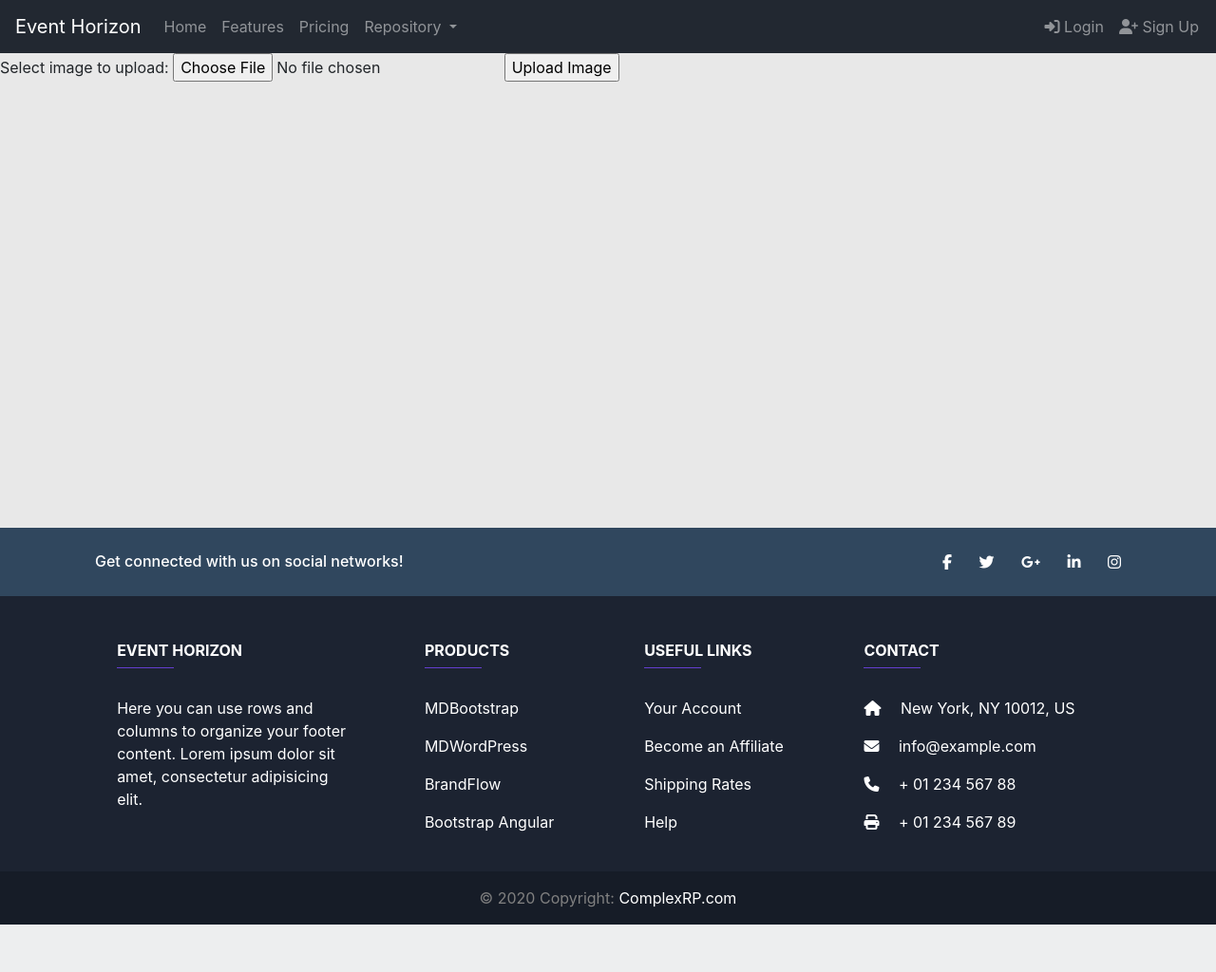
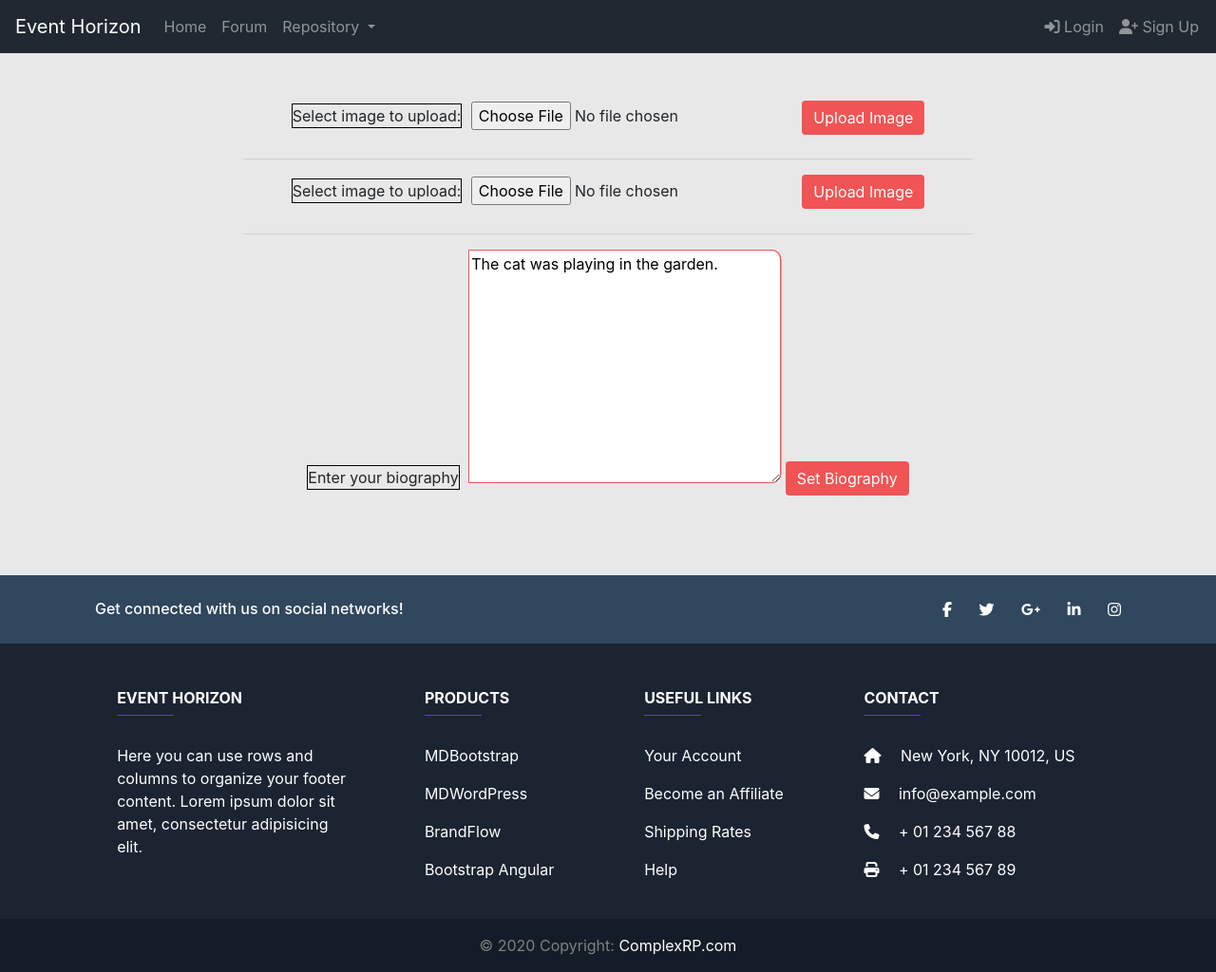
Before and after one commit to scotth0828/ComplexRP_Site, a PHP site: page /editprofile.php in a window 1280 px wide. Shown: the whole page at 95% size. Before the commit the page ends 974 px from the top, so only its background shows below. Run offline with PHP 8.4, Linux system fonts and the light colour scheme; some libraries are stand-ins or nearby versions.

Commit message:
nav update

```diff
--- a/css/main.css
+++ b/css/main.css
@@ -217,3 +217,23 @@ border-radius: 0px 10px 10px 0px;
 .remembermelabel {
 	color: white;
 }
+
+.dropdown-user-menu-item {
+	display: inline-block;
+}
+
+.dropdown-user-menu-item #avatar{
+	width: 32px;
+	height: 32px;
+	border-radius: 50%;
+
+}
+
+.dropdown-user-menu-item p {
+	padding-left: 5px;
+	display: inline-block;
+}
+
+.dropdown-user .dropdown-menu {
+	margin-top: -10px;
+}
--- a/css/profile.css
+++ b/css/profile.css
@@ -95,3 +95,32 @@
 	padding-top:10px;
 	display: inline-block;
 }
+
+.profile-posts-container {
+	width: 100%;
+	height: 100%;
+}
+
+.profile-posts-container header {
+	background-color: white;
+}
+
+.profile-editform {
+	--border: 1px solid black;
+	text-align: center;
+	width: 60%;
+	margin: auto;
+	margin-top: 50px;
+}
+
+.profile-editform form {
+	display: inline-block;
+	margin: 0;
+}
+
+.profile-editform form p {
+	border: 1px solid black;
+	display: inline-block;
+	margin-right: 5px;
+	height: 100%;
+}
--- a/editprofile.php
+++ b/editprofile.php
@@ -4,7 +4,9 @@ include 'libraries/Image.php';
 
 $id = $acc->getID();
 if (isset($_POST['submitAvatar']))
-  Image::uploadImage('fileToUpload', 'UPDATE users SET profileimg=:fileToUpload WHERE id=:userid', array(':userid'=>$id));
+  Image::uploadImage('avatarupload', 'UPDATE users SET profileimg=:avatarupload WHERE id=:userid', array(':userid'=>$id));
+if (isset($_POST['submitBanner']))
+  //Image::uploadImage('bannerUpload', 'UPDATE users SET profileimg=:bannerUpload WHERE id=:userid', array(':userid'=>$id)); // create database for profile
 ?>
 
 <style>.content { padding: 0px; }</style>
@@ -13,11 +15,31 @@ if (isset($_POST['submitAvatar']))
 
 <div class="content">
 
-<form action="" method="post" enctype="multipart/form-data">
-  Select image to upload:
-  <input type="file" name="fileToUpload" id="fileToUpload" accept='image/jpeg'>
-  <input type="submit" value="Upload Image" name="submitAvatar">
-</form>
+<div class="profile-editform container-fluid">
+
+<div id="avatar">
+	<form action="" method="post" enctype="multipart/form-data">
+	  <p>Select image to upload:</p>
+	  <input type="file" name="avatarupload" id="avatarupload" accept='image/jpeg'>
+	  <input class="btn btn-primary" type="submit" value="Upload Image" name="submitAvatar">
+	</form>
+</div>
+<hr>
+<div id="banner">
+	<form action="" method="post" enctype="multipart/form-data">
+	  <p>Select image to upload:</p>
+	  <input type="file" name="bannerUpload" id="bannerUpload" accept='image/jpeg'>
+	  <input class="btn btn-primary" type="submit" value="Upload Image" name="submitBanner">
+	</form>
+</div>
+<hr>
+<div id="biography"></div>
+	<form>
+		<p>Enter your biography</p>
+		<textarea name="message" rows="10" cols="30">The cat was playing in the garden.</textarea>
+		<input class="btn btn-primary" type="submit" value="Set Biography" name="submitBio">
+	</form>
+</div>
 
 </div>
 
--- a/nav.php
+++ b/nav.php
@@ -9,10 +9,7 @@
         <a class="nav-link" href="index.php">Home</a>
       </li>
       <li class="nav-item">
-        <a class="nav-link" href="#">Features</a>
-      </li>
-      <li class="nav-item">
-        <a class="nav-link" href="#">Pricing</a>
+        <a class="nav-link" href="#">Forum</a>
       </li>
       <li class="nav-item dropdown">
         <a class="nav-link dropdown-toggle" href="#" id="navbarDropdownMenuLink" role="button" data-toggle="dropdown" aria-haspopup="true" aria-expanded="false">
@@ -33,10 +30,24 @@
         <?php
       } else {
       ?>
-        <li class="nav-item"><a class="nav-link" href="profile.php"><i class="fas fa-user-alt"></i> Profile</a></li>
-        <li class="nav-item"><a class="nav-link" href="signout.php"><i class="fas fa-door-open"></i>
+      <li class="nav-item dropdown dropdown-user">
+          <a class="nav-link dropdown-toggle" href="#" id="navbarDropdownMenuLink" role="button" data-toggle="dropdown" aria-haspopup="true" aria-expanded="false">
+          <div class="dropdown-user-menu-item">
+          <?php
+          $id = $acc->getID();
+          $username = $acc->getUsername($id);
+          $avatar = $acc->getAvatar($id);
+          echo '<img id="avatar" src="'.$avatar.'"></img>';
+          echo '<p>'.$username.'</p>';
 
- Sign Out</a></li>
+           ?>
+          </div>
+        </a>
+        <div class="dropdown-menu" aria-labelledby="navbarDropdownMenuLink">
+          <a class="dropdown-item" target="" href="profile.php">Profile</a>
+          <a class="dropdown-item" target="" href="signout.php">Sign Out</a>
+        </div>
+      </li>
       <?php
       }
       ?>
--- a/profile.php
+++ b/profile.php
@@ -48,7 +48,9 @@ if ($id != 0) {
       <div class="bio"><?php echo $bio; ?></div>
     </div>
     <div class="col-md-8">
-      Two of two columns
+      <div class="profile-posts-container">
+        <header><h1>Recent Activity</h1></header>
+      </div>
     </div>
   </div>
 </div>
```
